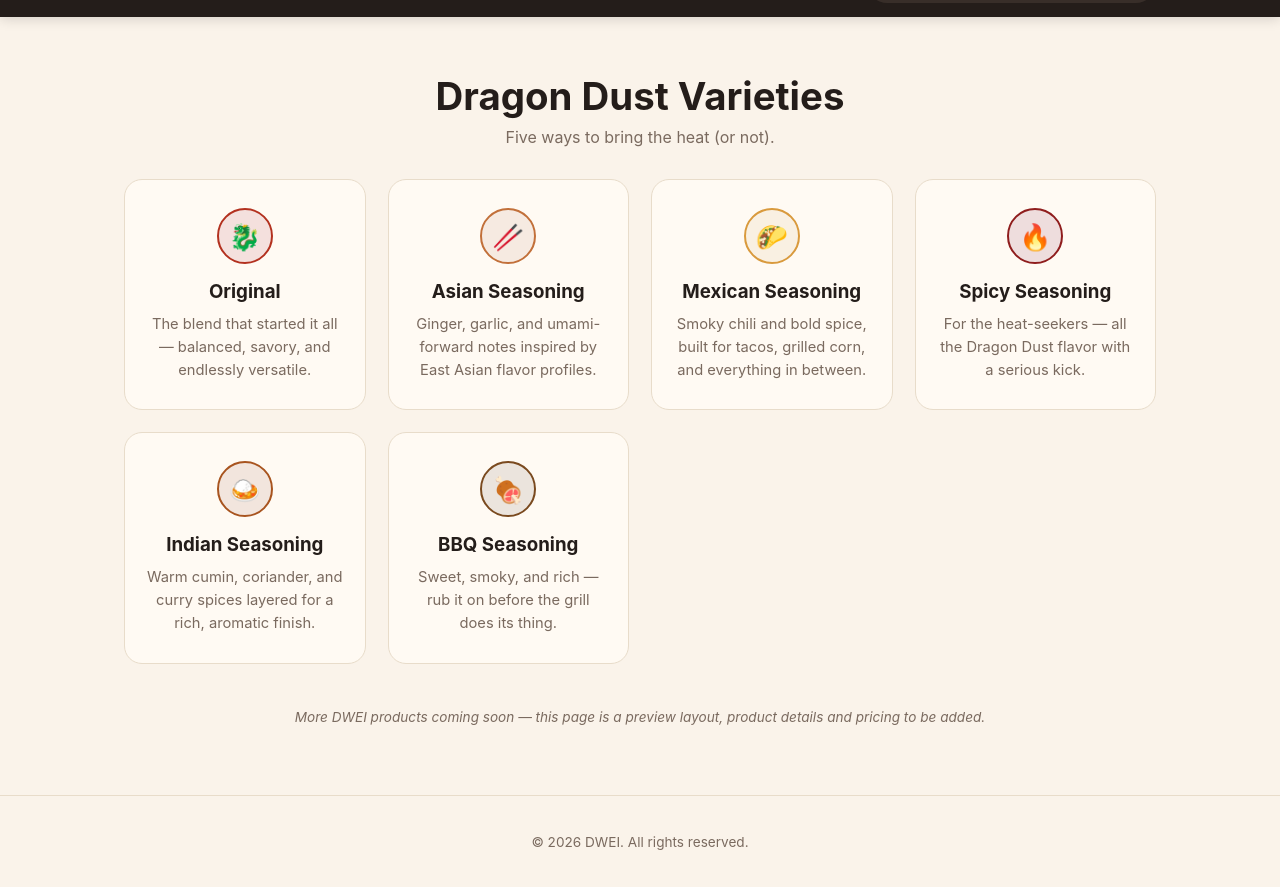
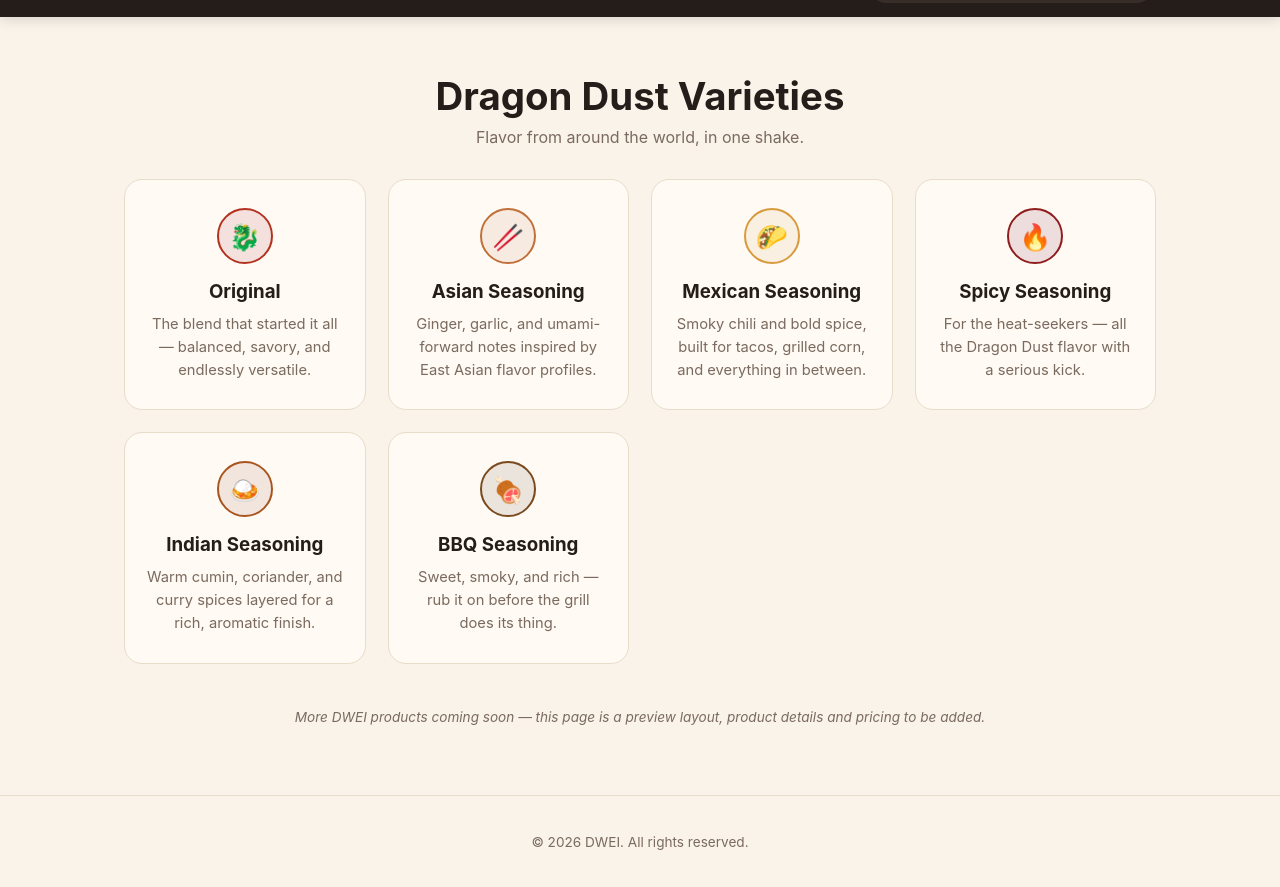
Before and after one commit to wiiiiiiitung/website, a plain HTML site: page index.html in a window 1280 px wide. Both pictures are taken after a click on the tab "Products". Shown: the part 52-939 px from the top of the page. Drawn offline with Linux system fonts and the light colour scheme.

Commit message:
Update Products tagline

```diff
--- a/index.html
+++ b/index.html
@@ -56,7 +56,7 @@
   <section id="products" class="tab-panel">
     <div class="section-head">
       <h2>Dragon Dust Varieties</h2>
-      <p>Five ways to bring the heat (or not).</p>
+      <p>Flavor from around the world, in one shake.</p>
     </div>
 
     <div class="product-grid">
```
